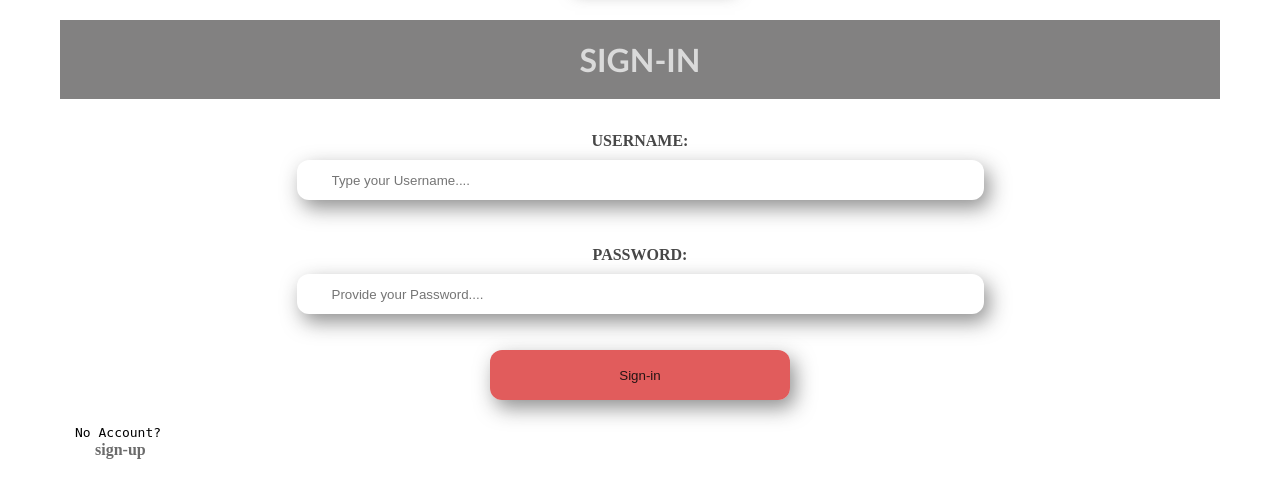
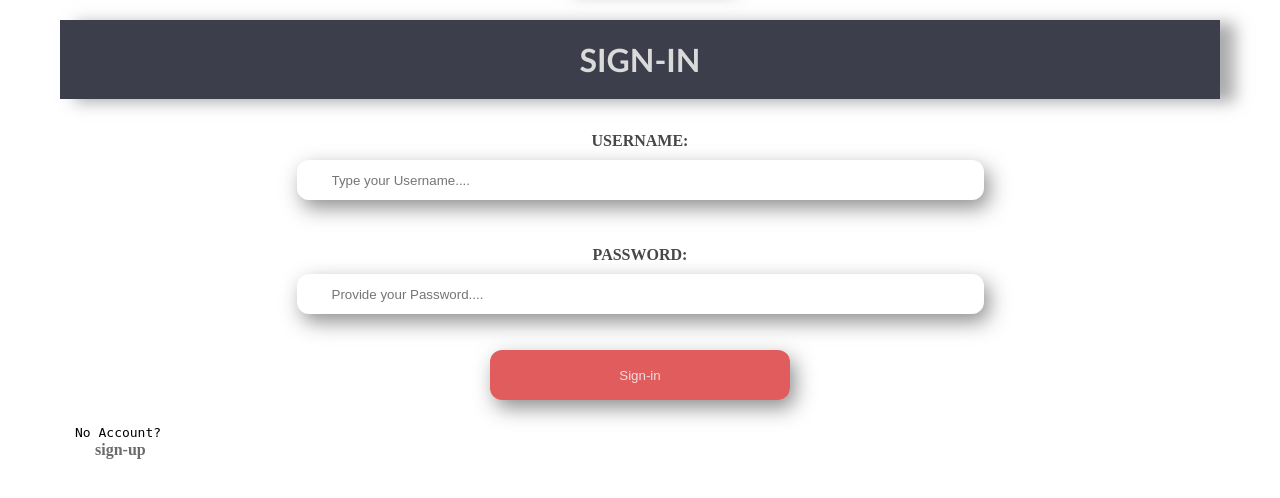
Before and after one commit to Owzaa/kartoza-work, a Django app: page /login/ in a window 1280 px wide. Shown: the part 129-627 px from the top of the page. Run offline with Django 4.2, Linux system fonts and the light colour scheme.

Commit message:
commit on master

```diff
--- a/portfolioAsess/folioApp/static/css/portfolio.css
+++ b/portfolioAsess/folioApp/static/css/portfolio.css
@@ -33,7 +33,7 @@ input{
     width: 100%;
     justify-content: center;
     height: 40px;
-    color: rgba(39, 39, 39, 0.699);
+    color: rgba(12, 12, 12, 0.815);
     box-shadow: 5px 8px 20px 0px rgba(36, 35, 35, 0.507);
     border-radius: 12px;
     border: none;
@@ -86,7 +86,7 @@ label{
     width:300px;
     height: 50px;
     background-color: rgba(213, 29, 29, 0.719);
-    color: rgba(10, 10, 10, 0.884);
+    color: rgba(241, 239, 239, 0.884);
     float:none;
 }
 
@@ -99,8 +99,8 @@ justify-content: center;
 }
 .button:hover{
     display: flexbox;
-    background-color: rgba(1, 5, 24, 0.892);
-    color: rgba(255, 255, 255, 0.678);
+    background-color: rgba(1, 5, 24, 0.788);
+    color: rgba(221, 221, 221, 0.938);
     transition: .9s;
 
 }
@@ -116,8 +116,10 @@ h1 {
 
 .HeaderTextContainer{
     display: flexbox;
-    background-color: rgba(32, 31, 31, 0.562);
+    background-color: rgba(1, 2, 20, 0.76);
     color: rgb(255, 251, 251);
+    box-shadow: 15px 3px 15px 0px rgba(119, 119, 119, 0.616);
+
     justify-content: center;
 }
 
@@ -145,7 +147,7 @@ box-shadow: 15px 3px 15px 0px rgba(119, 119, 119, 0.616);
 
 
 li:hover{
-    background-color: rgba(0, 0, 0, 0.566);
+    background-color: rgba(4, 7, 17, 0.699);
     color: rgba(255, 255, 255, 0.17);
     font-weight: 700;
 }
```
